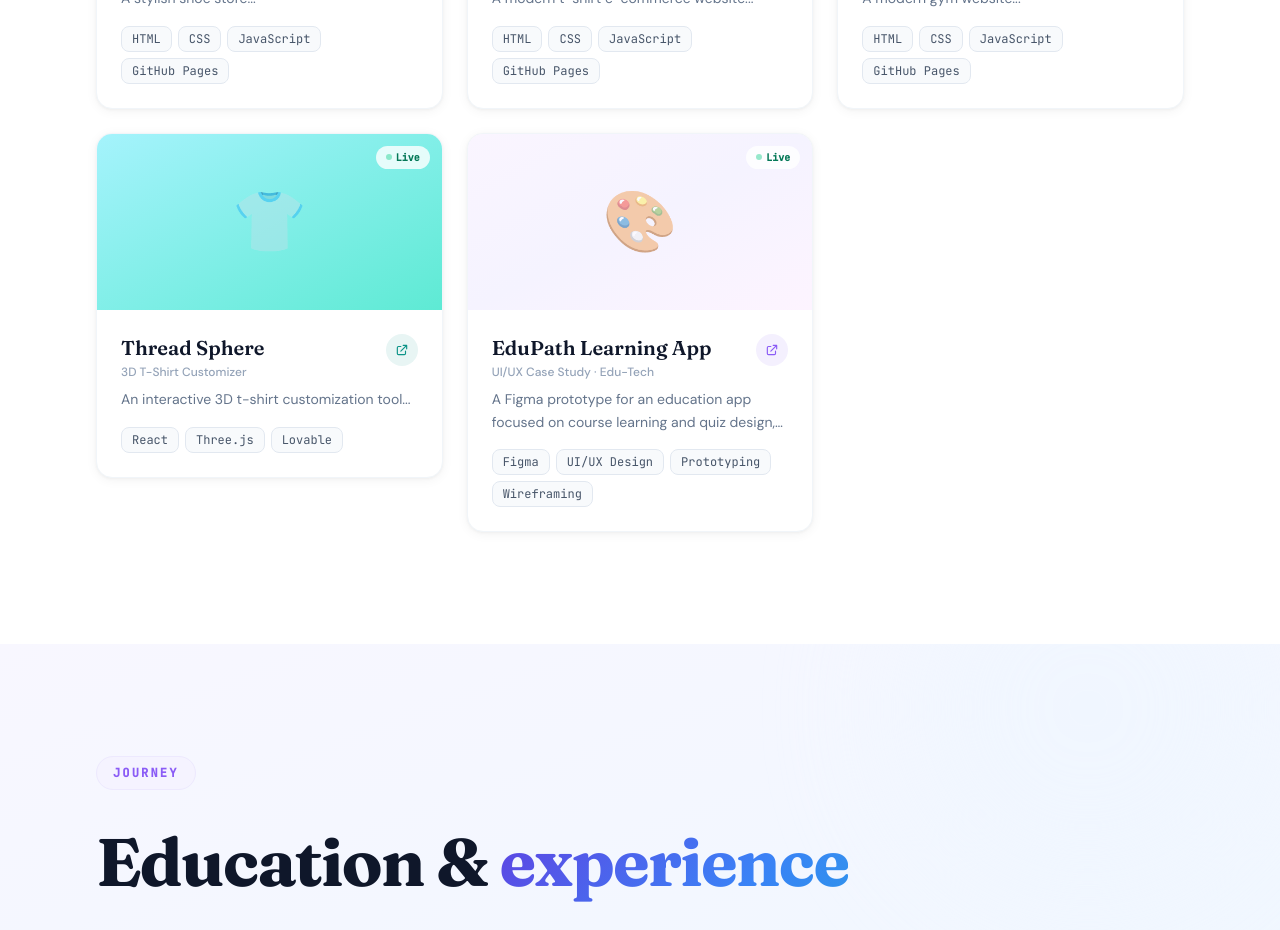
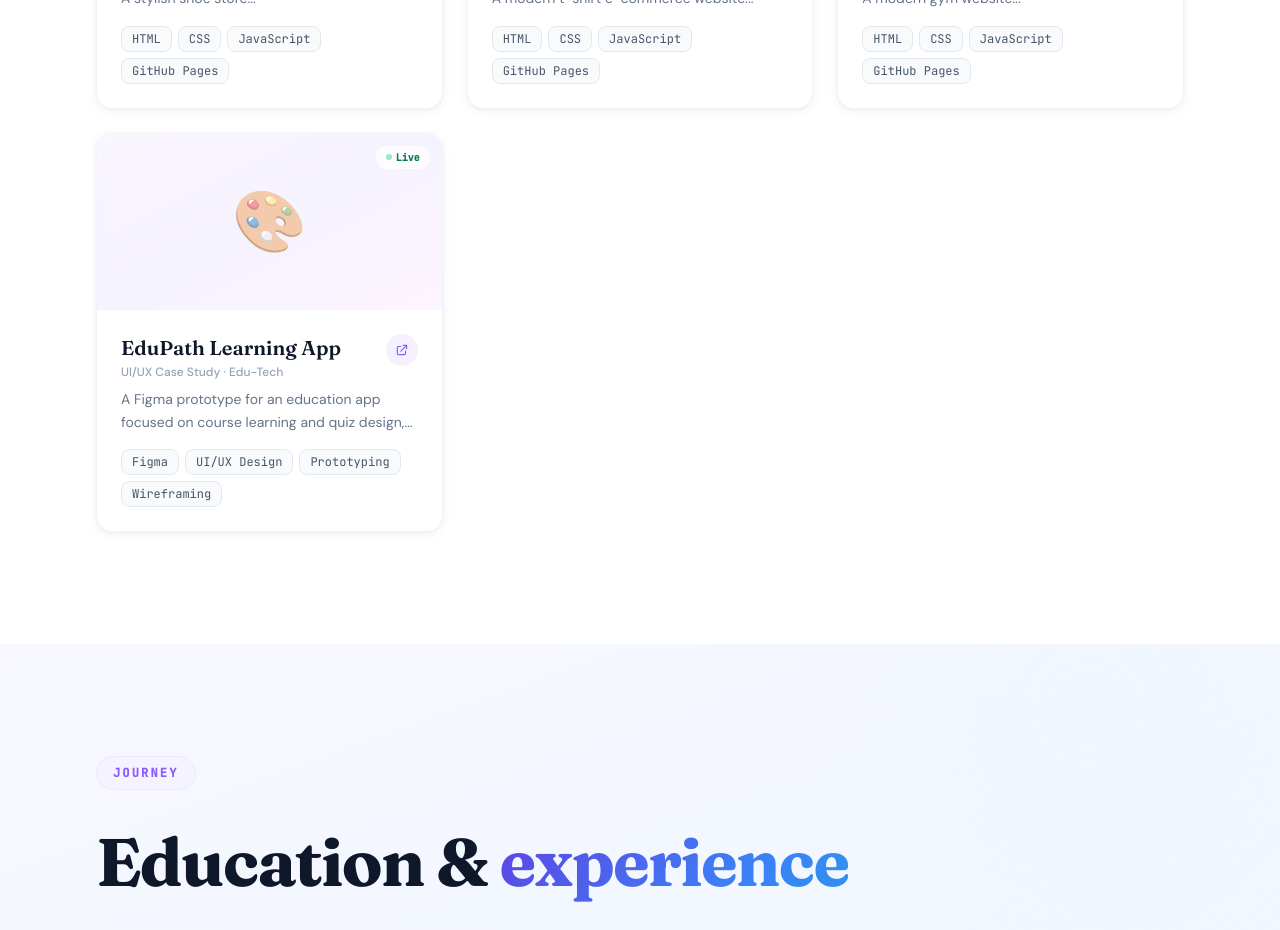
Before and after one commit to JasminPeer/jasmin-portfolio, a React (Vite) app: page / in a window 1280 px wide. Shown: the part 4000-4930 px from the top of the page. Built offline with nearby package versions, Linux system fonts and the light colour scheme.

Commit message:
Update portfolio.js

```diff
--- a/src/data/portfolio.js
+++ b/src/data/portfolio.js
@@ -131,7 +131,7 @@ export const data = {
     icon: "👕",
     gradient: "from-gray-200 to-gray-300",
     color: "#111827",
-    liveUrl: "https://jasminpeer.github.io/tshirt_website/",
+    liveUrl: "https://jasminpeer.github.io/zades_tshirts/",
     tech: ["HTML", "CSS", "JavaScript", "GitHub Pages"],
     highlights: [
       "Clean and modern UI design",
@@ -156,21 +156,21 @@ export const data = {
     ],
   },
 
-  {
-    name: 'Thread Sphere',
-    subtitle: '3D T-Shirt Customizer',
-    description: 'An interactive 3D t-shirt customization tool...',
-    icon: '👕',
-    gradient: 'from-cyan-200 to-teal-300',
-    color: '#0D9488',
-    liveUrl: 'https://thread-sphere-3d-shop.lovable.app',
-    tech: ['React', 'Three.js', 'Lovable'],
-    highlights: [
-      'Real-time 3D t-shirt preview',
-      'Custom color and design picker',
-      'Smooth 3D rendering with Three.js',
-    ],
-  },
+  // {
+  //   name: 'Thread Sphere',
+  //   subtitle: '3D T-Shirt Customizer',
+  //   description: 'An interactive 3D t-shirt customization tool...',
+  //   icon: '👕',
+  //   gradient: 'from-cyan-200 to-teal-300',
+  //   color: '#0D9488',
+  //   liveUrl: 'https://thread-sphere-3d-shop.lovable.app',
+  //   tech: ['React', 'Three.js', 'Lovable'],
+  //   highlights: [
+  //     'Real-time 3D t-shirt preview',
+  //     'Custom color and design picker',
+  //     'Smooth 3D rendering with Three.js',
+  //   ],
+  // },
 
   {
     name: "EduPath Learning App",
```
